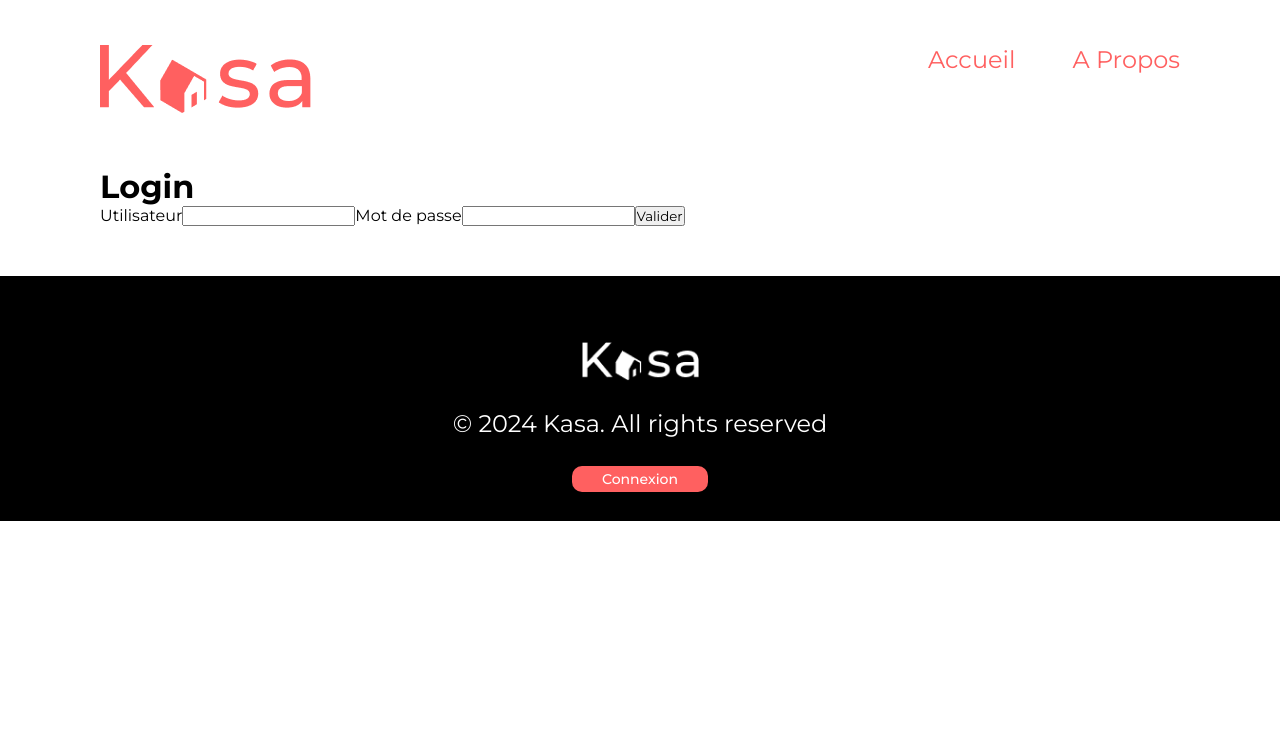
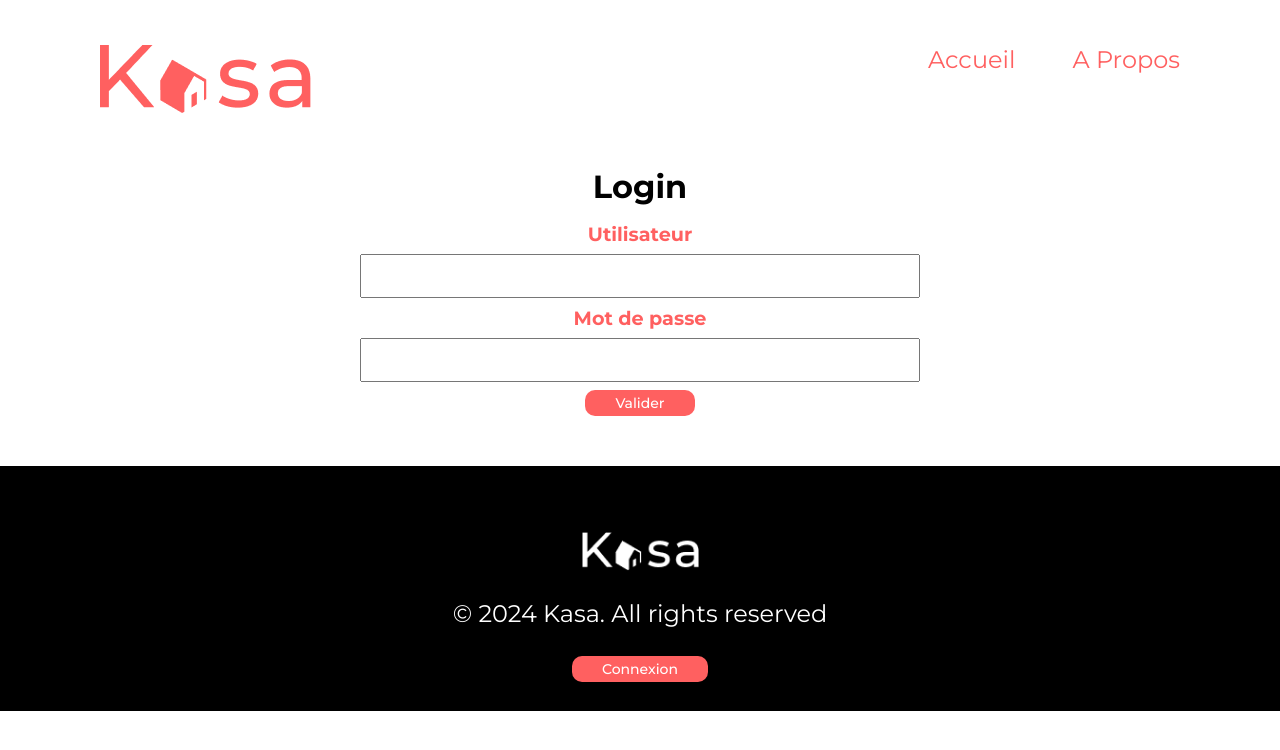
Before and after one commit to malekbena/kasabella, a React (Create React App) app in the folder client/: page /login in a window 1280 px wide. Shown: the top 750 px of the page. Built offline with nearby package versions, Linux system fonts and the light colour scheme; no server answers.

Commit message:
client: login style

```diff
--- a/client/src/pages/Login.jsx
+++ b/client/src/pages/Login.jsx
@@ -1,6 +1,7 @@
 import { useState, useEffect, useContext} from 'react'
 import { useNavigate, useLocation } from 'react-router-dom'
 import { AuthContext } from '../context/AuthContext'
+import Button from '../components/Button'
 
 const Login = () => {
     const [username, setUsername] = useState('')
@@ -11,6 +12,7 @@ const Login = () => {
 
     const handleLogin = (e) => {
         e.preventDefault()
+        if (!username || !password) return
         login(username, password)
     }
 
@@ -25,14 +27,14 @@ const Login = () => {
 
 
     return (
-        <div>
+        <div className='login'>
             <h1>Login</h1>
             <form action="">
                 <label htmlFor="username">Utilisateur</label>
                 <input id="username" type="text" onChange={e => setUsername(e.target.value)} />
                 <label htmlFor="password">Mot de passe</label>
                 <input id="password" type="password" onChange={e => setPassword(e.target.value)} />
-                <input type="submit" value="Valider" onClick={e => { handleLogin(e) }} />
+                <Button text='Valider' className={'button-hover'} onClick={e => { handleLogin(e) }} />
             </form>
         </div>
     );
--- a/client/src/styles/main.css
+++ b/client/src/styles/main.css
@@ -855,6 +855,32 @@ footer p {
   color: #FF6060;
 }
 
+.login h1 {
+  font-size: 2rem;
+  margin-bottom: 1rem;
+  text-align: center;
+}
+.login form {
+  display: flex;
+  flex-direction: column;
+  gap: 0.5rem;
+  justify-content: center;
+  align-items: center;
+}
+.login form label {
+  font-size: 1.2rem;
+  font-weight: 600;
+  color: #FF6060;
+}
+.login form input {
+  width: 50%;
+  padding: 0.5rem;
+  font-size: 1.2rem;
+}
+.login form input:focus {
+  outline: green auto 1px;
+}
+
 html, body, * {
   margin: 0;
   padding: 0;
--- a/client/src/styles/main.scss
+++ b/client/src/styles/main.scss
@@ -16,6 +16,7 @@
 @import './pages/_error404';
 @import './pages/_accomodation';
 @import './pages/_dashboard';
+@import './pages/_login';
 
 html, body, * {
     margin: 0;
--- /dev/null
+++ b/client/src/styles/pages/_login.scss
@@ -0,0 +1,27 @@
+.login {
+    h1{
+        font-size: 2rem;
+        margin-bottom: 1rem;
+        text-align: center;
+    }
+    form {
+        display: flex;
+        flex-direction: column;
+        gap: 0.5rem;
+        justify-content: center;
+        align-items: center;
+        label {
+            font-size: 1.2rem;
+            font-weight: 600;
+            color: $primary-color;
+        }
+        input {
+            width: 50%;
+            padding: 0.5rem;
+            font-size: 1.2rem;
+            &:focus {
+                outline: green auto 1px;
+            }
+        }
+    }
+}
```
Also changed, not shown: 1 other file (tests, documents, lock files or other folders).
